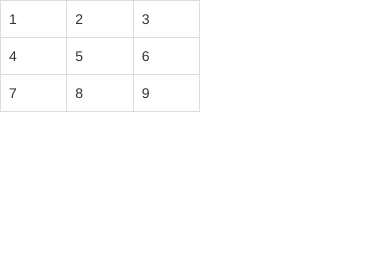
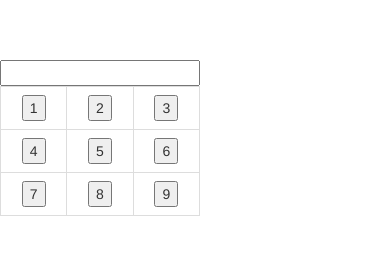
Before and after one commit to horaciod12/myPhone-app, a plain HTML site: page index.html in a window 390 px wide. Drawn offline with Linux system fonts and the light colour scheme; a web font is replaced by a local one.

Commit message:
table phone added

```diff
--- a/index.html
+++ b/index.html
@@ -17,21 +17,26 @@
 			<div class="row">
 
 				<table class="table table-bordered">
+
 					<tr>
-						<td>1</td>
-						<td>2</td>
-						<td>3</td>
+						<input type="text" id="display" class="display" readonly>
 					</tr>
 					<tr>
-						<td>4</td>
-						<td>5</td>
-						<td>6</td>
+						<td><button>1</button></td>
+						<td><button>2</button></td>
+						<td><button>3</button></td>
 					</tr>
 					<tr>
-						<td>7</td>
-						<td>8</td>
-						<td>9</td>
+						<td><button>4</button></td>
+						<td><button>5</button></td>
+						<td><button>6</button></td>
 					</tr>
+					<tr>
+						<td><button>7</button></td>
+						<td><button>8</button></td>
+						<td><button>9</button></td>
+					</tr>
+
 				</table>
 
 			</div>
--- a/module_phone/css/style.css
+++ b/module_phone/css/style.css
@@ -36,4 +36,10 @@ ul {
 
 .table {
 	width: 200px;
+	text-align: center;
 }
+
+.display {
+	width: 200px;
+	margin-top: 60px;
+}
```
